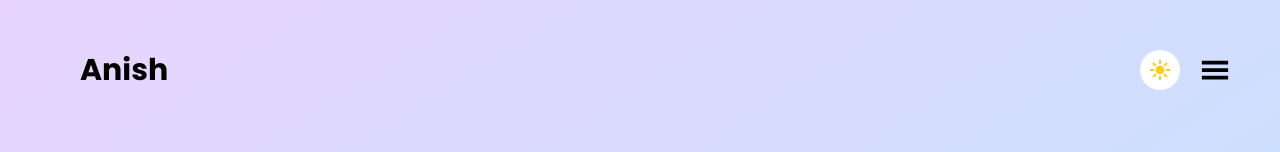
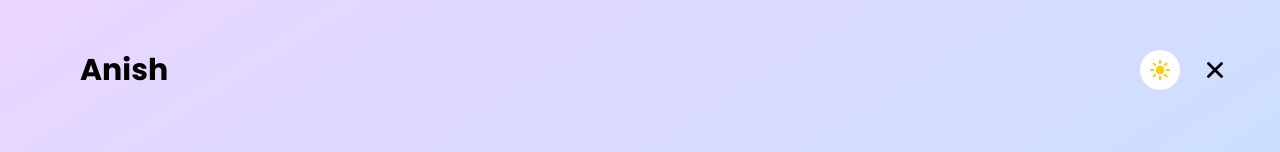
Before and after one commit to Anish570/Sub-Portfolio, a React (Vite) app: page / in a window 1280 px wide. Shown: the top 152 px of the page. Built offline with nearby package versions, Linux system fonts and the light colour scheme.

Commit message:
working on menuItems

```diff
--- a/src/App.jsx
+++ b/src/App.jsx
@@ -43,6 +43,9 @@ function App() {
   const showMenu = (data) => {
     setIsMenuOpen(data)
   }
+  const onClose = () => {
+    setIsMenuOpen(false)
+  }
   console.log("data in setIsMenuOpen", setIsMenuOpen)
   const className = {};
   return (
@@ -53,15 +56,15 @@ function App() {
 
       }}>
         <div>
-          <Navbar className="mt-[10px] sm:mt-[0px]" showMenu={showMenu} />
+          <Navbar className="mt-[10px] sm:mt-[0px]" showMenu={showMenu} isMenuOpen={isMenuOpen} />
 
-          <div className={`${isMenuOpen ? "block h-[230px]  " : "hidden h-[-230px]"} top-[15%] transition-all ease-linear duration-[0.5s] absolute z-[11]  w-full mt-[20px] bg-gray-300 text-black pl-16
+          <div className={`${isMenuOpen ? "  " : "hidden "} w-[95%] top-[20%] transition-all ease-linear duration-[0.5s] absolute z-[11]  bg-gray-300 text-black pl-16
           rounded-[12px] shadow-[#ededed]
-            text-[28px] py-[20px]
+            text-[28px] sm:py-[20px]
            dark:bg-[#1d1d1d] dark:text-[#a6a6a6]`}>
             {
               menuItems.map((item, index) => (
-                <MenuItems key={index} data={item} />
+                <MenuItems key={index} data={item} onClose={onClose} />
               ))
             }
           </div>
--- a/src/components/Nav/MenuHamburger.jsx
+++ b/src/components/Nav/MenuHamburger.jsx
@@ -2,19 +2,19 @@ import React, { useEffect, useState } from 'react'
 import { GiHamburgerMenu } from "react-icons/gi";
 import { IoClose } from "react-icons/io5";
 
-const MenuHamburger = ({showMenu}) => {
-    const [isMenuOpen,setIsMenuOpen] =useState(true)
-    const handleClick = ()=>{
-      setIsMenuOpen((prev)=> !prev)
-      showMenu(isMenuOpen);
-    }
-    useEffect(()=>{
+const MenuHamburger = ({ showMenu }) => {
+  const [isMenuOpen, setIsMenuOpen] = useState(false)
+  const handleClick = () => {
+    setIsMenuOpen((prev) => !prev)
+    showMenu(isMenuOpen);
+  }
+  useEffect(() => {
 
-    },[isMenuOpen])
-    console.log("Is menu open or not",isMenuOpen)
+  }, [isMenuOpen])
+  console.log("Is menu open or not", isMenuOpen)
   return (
     <div className='transition-all' onClick={handleClick}>
-     {isMenuOpen ? <GiHamburgerMenu className='text-3xl'/> : <IoClose className='text-3xl'/>}
+      {isMenuOpen ? <GiHamburgerMenu className='text-3xl' /> : <IoClose className='text-3xl' />}
     </div>
   )
 }
--- a/src/components/Nav/MenuItems.jsx
+++ b/src/components/Nav/MenuItems.jsx
@@ -1,19 +1,20 @@
 import React from 'react';
 import { NavLink } from 'react-router-dom';
 
-const MenuItems = ({data}) => {
+const MenuItems = ({ data, onClose }) => {
   return (
     <div >
       <ul>
         <li>
           <NavLink
+            onClick={onClose}
             to={data.hrefto}
-             className={({isActive})=>`${isActive ? "text-blue-500" : "" }`}
+            className={({ isActive }) => `${isActive ? "text-blue-500" : ""}`}
           >
-              <div className='flex items-center gap-2 hover:text-[#1b74e4]
+            <div className='flex w-[90%] items-center gap-2 hover:text-[#1b74e4]
               text-[13px] font-black hover:font-medium
               transition-all ease-in-out duration-[0.3s]
-               leading-[28px] py-[5px] pl-[40px] text-left capitalize'>
+               py-[5px] pl-[40px] text-left capitalize'>
               <div className='text-[20px] '> {data.icon}</div>
               <p className=' '>{data.title}</p>
             </div>
--- a/src/components/Nav/Navbar.jsx
+++ b/src/components/Nav/Navbar.jsx
@@ -2,7 +2,7 @@ import React from 'react'
 import ThemeToggle from './ThemeToggle'
 import MenuHamburger from './MenuHamburger'
 
-const Navbar = ({ className, showMenu }) => {
+const Navbar = ({ className, showMenu, isMenuOpen }) => {
   return (
     <div className={` flex items-center  justify-between ${className}`}>
       <div>
@@ -10,10 +10,8 @@ const Navbar = ({ className, showMenu }) => {
       </div>
       <div className={`w-[40%] sm:w-[20%] flex items-center justify-end`}>
         <ThemeToggle />
-        <MenuHamburger showMenu={showMenu} />
-        {
-          console.log("what's in onclick props", showMenu)
-        }
+        <MenuHamburger showMenu={showMenu} isMenuOpen={isMenuOpen} />
+
       </div>
     </div>
   )
```
Lines whose indentation alone changed are shown as unchanged.
